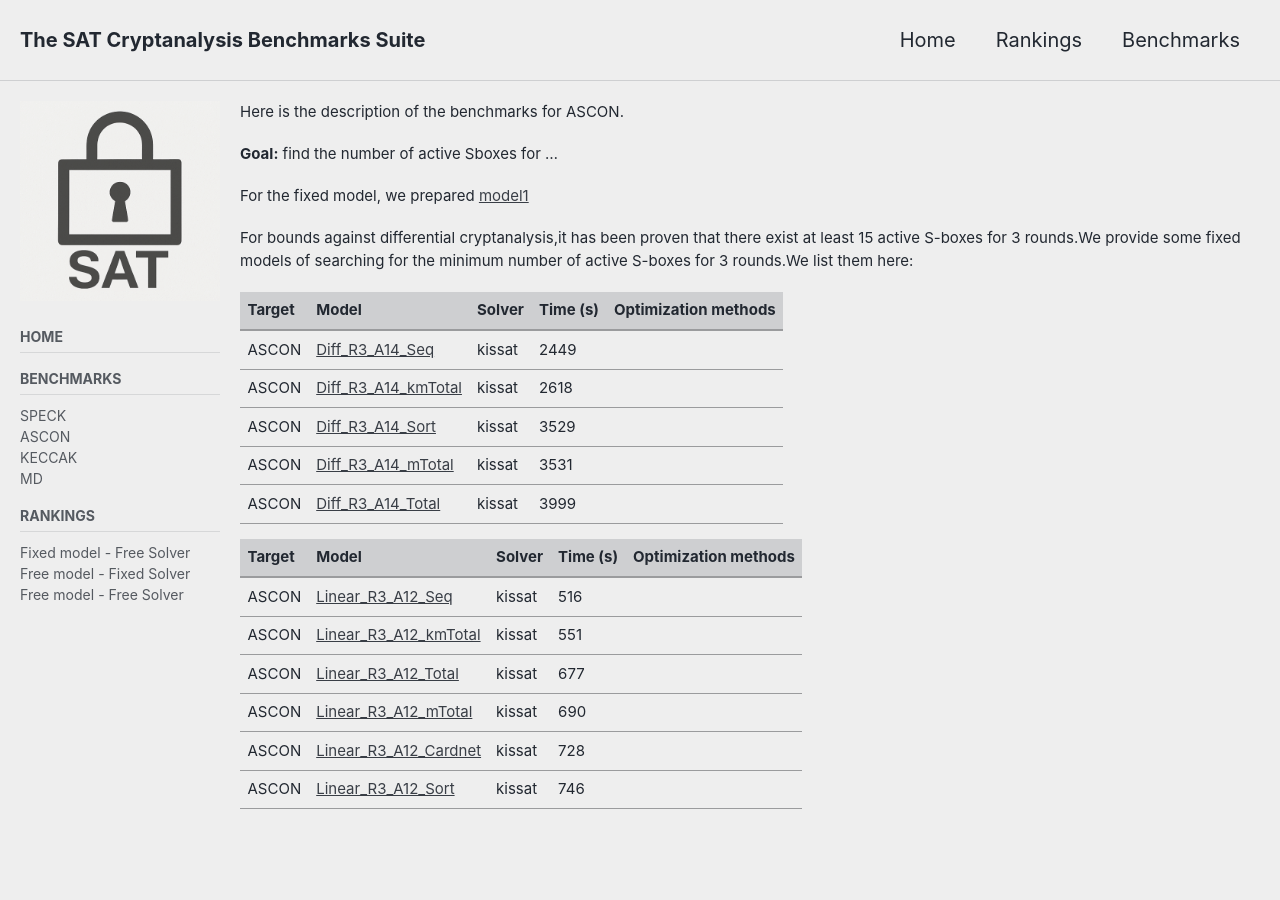
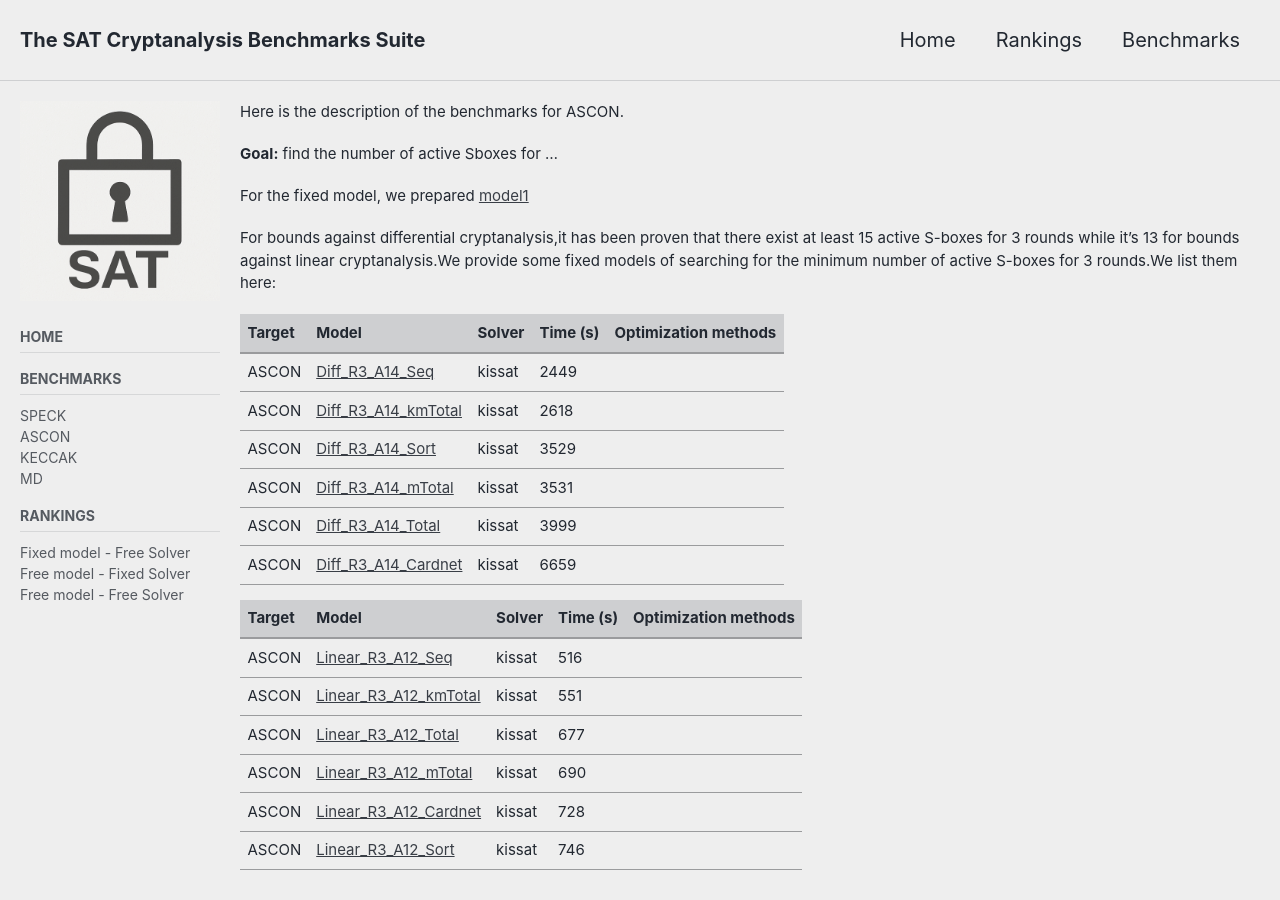
Before and after one commit to cryptanalysisbench/SATbench, a Jekyll site: the page built from benchmarks/ASCON.md, in a window 1280 px wide and 900 px high. Built offline with Jekyll 4.4.1, drawn with Linux system fonts in a browser that asks for light colours; cached includes are drawn as plain includes; nearby versions of some CDN libraries.

Commit message:
Update ASCON.md

```diff
--- a/benchmarks/ASCON.md
+++ b/benchmarks/ASCON.md
@@ -15,7 +15,7 @@ Here is the description of the benchmarks for ASCON.
 
 For the fixed model, we prepared [model1](\models\ASCON\test)
 
-For bounds against differential cryptanalysis,it has been proven that there exist at least 15 active S-boxes for 3 rounds.We provide some fixed models of searching for the minimum number of active S-boxes for 3 rounds.We list them here:
+For bounds against differential cryptanalysis,it has been proven that there exist at least 15 active S-boxes for 3 rounds while it's 13 for bounds against linear cryptanalysis.We provide some fixed models of searching for the minimum number of active S-boxes for 3 rounds.We list them here:
 
 | Target | Model    | Solver  | Time (s)   | Optimization methods |
 | --------| -------- | ------- |------- | ------- |
@@ -24,6 +24,7 @@ For bounds against differential cryptanalysis,it has been proven that there exis
 | ASCON   | [Diff_R3_A14_Sort](/models/ASCON/Diff_R3_A14_Sort.cnf)  | kissat  | 3529  |    |
 | ASCON   | [Diff_R3_A14_mTotal](/models/ASCON/Diff_R3_A14_mTotal.cnf)  | kissat  | 3531  |    |
 | ASCON   | [Diff_R3_A14_Total](/models/ASCON/Diff_R3_A14_Total.cnf)  | kissat  | 3999  |    |
+| ASCON   | [Diff_R3_A14_Cardnet](/models/ASCON/Diff_R3_A14_Cardnet.cnf)  | kissat  | 6659  |    |
 
 | Target | Model    | Solver  | Time (s)   | Optimization methods |
 | --------| -------- | ------- |------- | ------- |
```
